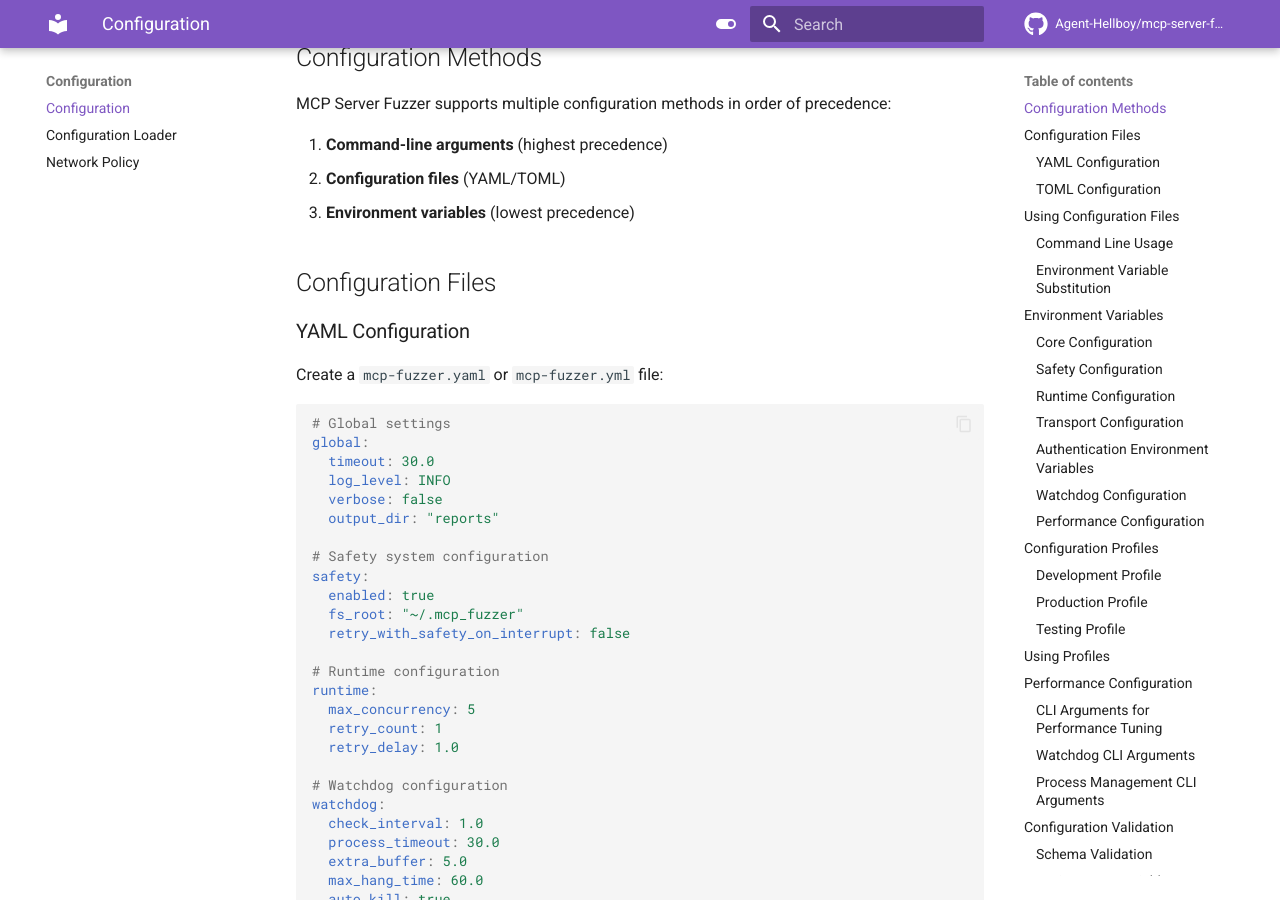
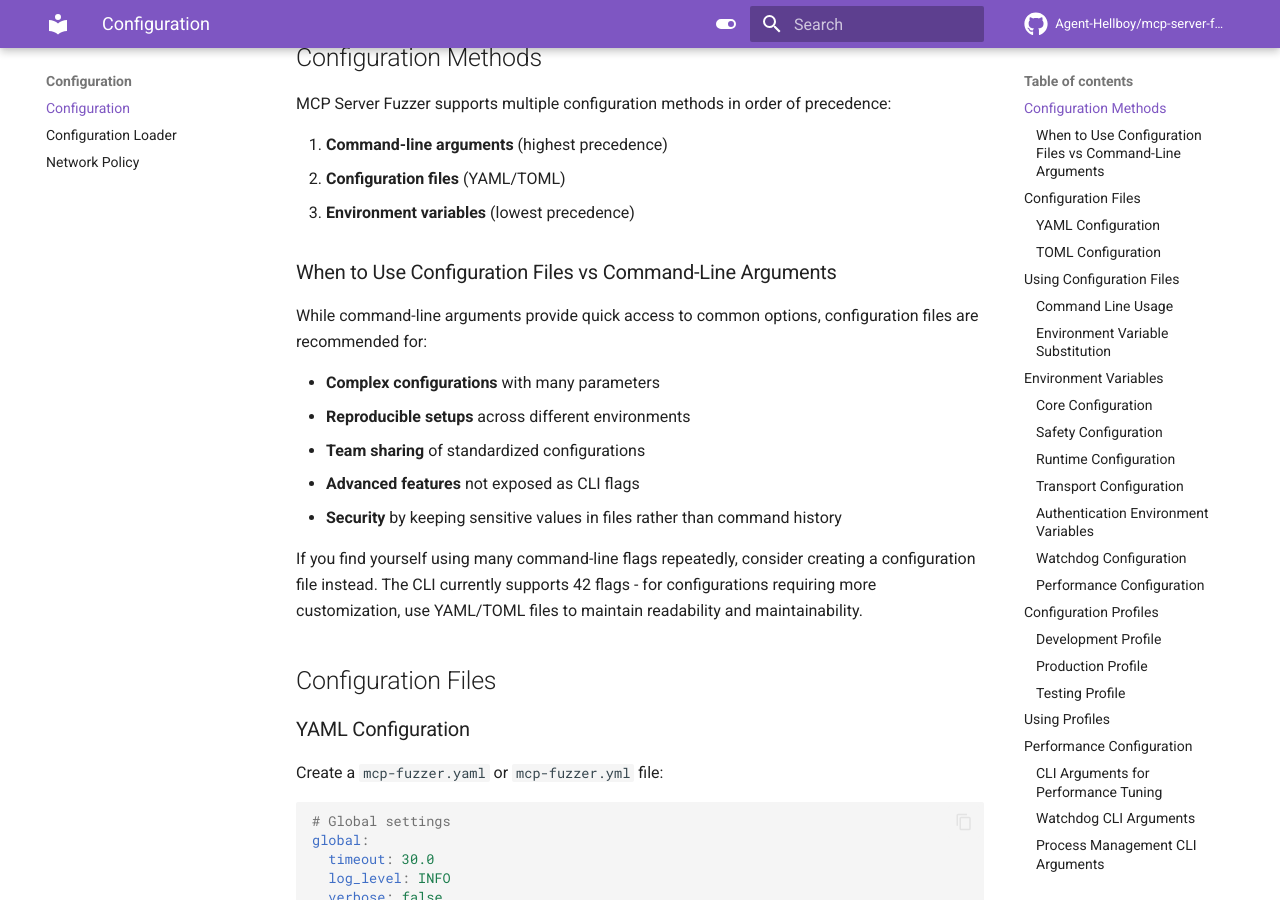
Before and after one commit to Agent-Hellboy/mcp-server-fuzzer, an MkDocs documentation site: the page built from docs/configuration/configuration.md, in a window 1280 px wide and 900 px high, scrolled down 279 px. Built offline with MkDocs 1.6.1 and Material for MkDocs 9.7.7, drawn with Linux system fonts in a browser that asks for light colours; comment, search, counter and statistics services are not loaded.

Commit message:
Update configuration documentation

```diff
--- a/docs/configuration/configuration.md
+++ b/docs/configuration/configuration.md
@@ -9,6 +9,18 @@ MCP Server Fuzzer supports multiple configuration methods in order of precedence
 1. **Command-line arguments** (highest precedence)
 2. **Configuration files** (YAML/TOML)
 3. **Environment variables** (lowest precedence)
+
+### When to Use Configuration Files vs Command-Line Arguments
+
+While command-line arguments provide quick access to common options, configuration files are recommended for:
+
+- **Complex configurations** with many parameters
+- **Reproducible setups** across different environments
+- **Team sharing** of standardized configurations
+- **Advanced features** not exposed as CLI flags
+- **Security** by keeping sensitive values in files rather than command history
+
+If you find yourself using many command-line flags repeatedly, consider creating a configuration file instead. The CLI currently supports 42 flags - for configurations requiring more customization, use YAML/TOML files to maintain readability and maintainability.
 
 ## Configuration Files
 
```
